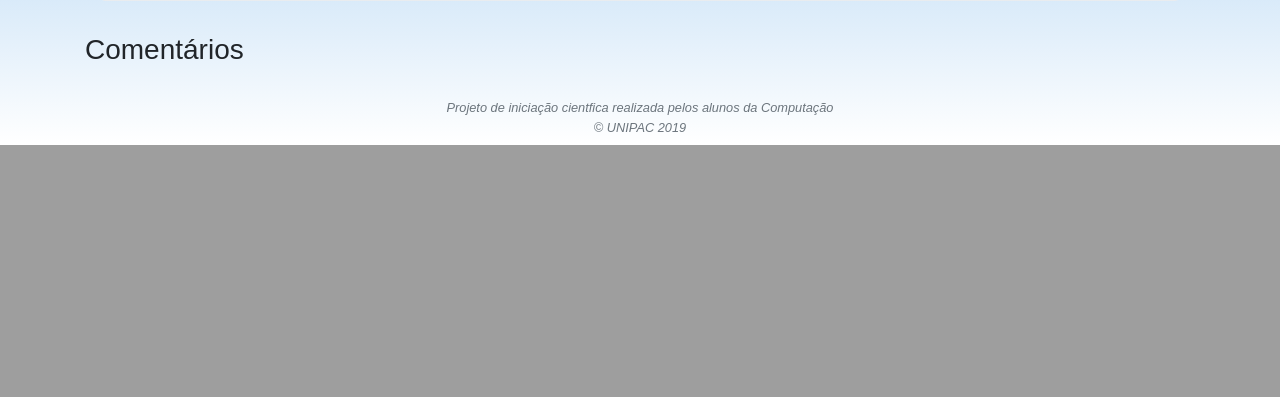
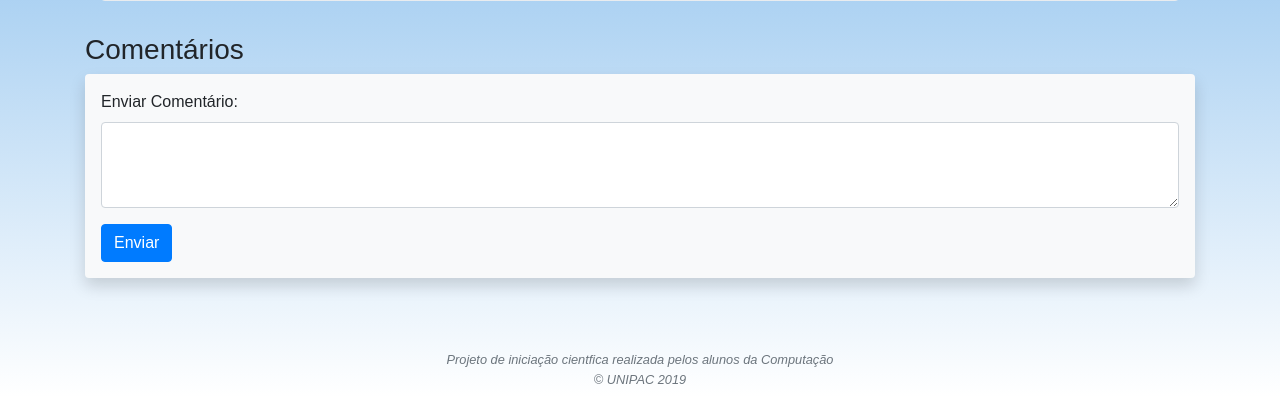
Before and after one commit to hemilioaraujo/portal_ensino, a Django app: template portal_ensino/aulas/templates/aula.html in a window 1280 px wide. Shown: the part 827-1224 px from the top of the page. Before the commit the page ends 972 px from the top, so only its background shows below. Run offline with Django 3.2, Linux system fonts and the light colour scheme; the template is opened without the code that fills it, so the values that code supplies are empty; parts of the project's set-up code (start-up, migrations or seed data) failed here and were passed over; some libraries are stand-ins or nearby versions; some web fonts are replaced.

Commit message:
adicionado formulário de comentário

```diff
--- a/portal_ensino/aulas/templates/aula.html
+++ b/portal_ensino/aulas/templates/aula.html
@@ -31,8 +31,28 @@
 
     <h3>Comentários</h3>
 
+    <div class="shadow p-3 mb-5 bg-light rounded">
+        <form method="POST">
+            {% csrf_token %}
+            <div class="form-group">
+                <label for="textComentario">Enviar Comentário:</label>
+                <textarea class="form-control" id="textComentario" rows="3" maxlength="500"></textarea>
+            </div>
+
+            <button type="submit" class="btn btn-primary">Enviar</button>
+        </form>
+    </div>
+
+
+
+
+
+
+
+
+
     {% for i in comentarios %}
-    <div class="media mb-2 bg-light rounded">
+    <div class="media mb-2 bg-light rounded shadow">
         <img class="rounded align-self-center mr-2 ml-2" src="{{ i.user.profile.foto.url }}" alt="Foto {{ i.user.first_name }}" width="30px">
         <div class="media-body">
             <h6 class="mt-0 bg-gradient-secondary border-bottom border-gradient-secondary">{{ i.user.first_name }} - {{ i.data }}</h6>
```
